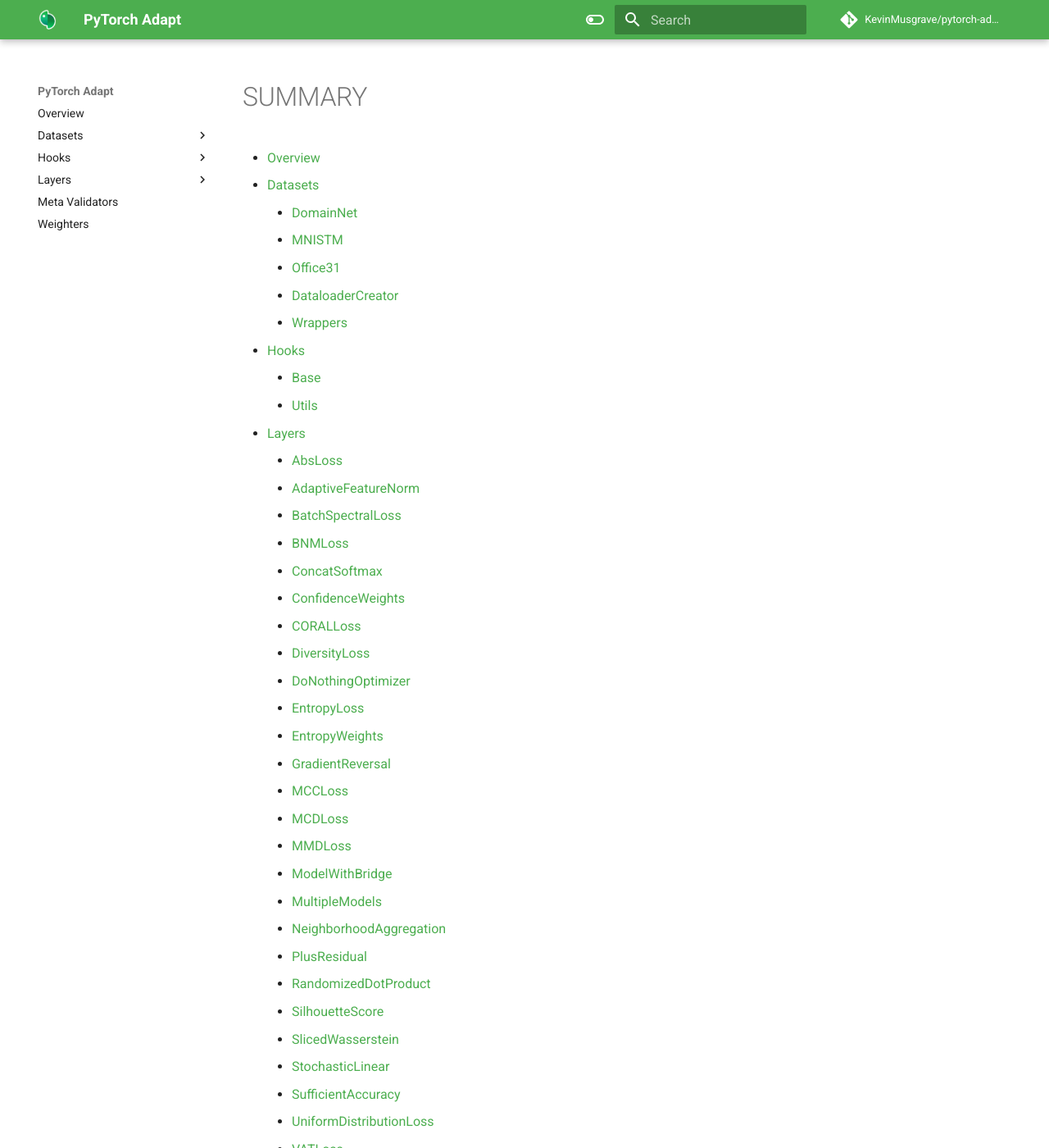
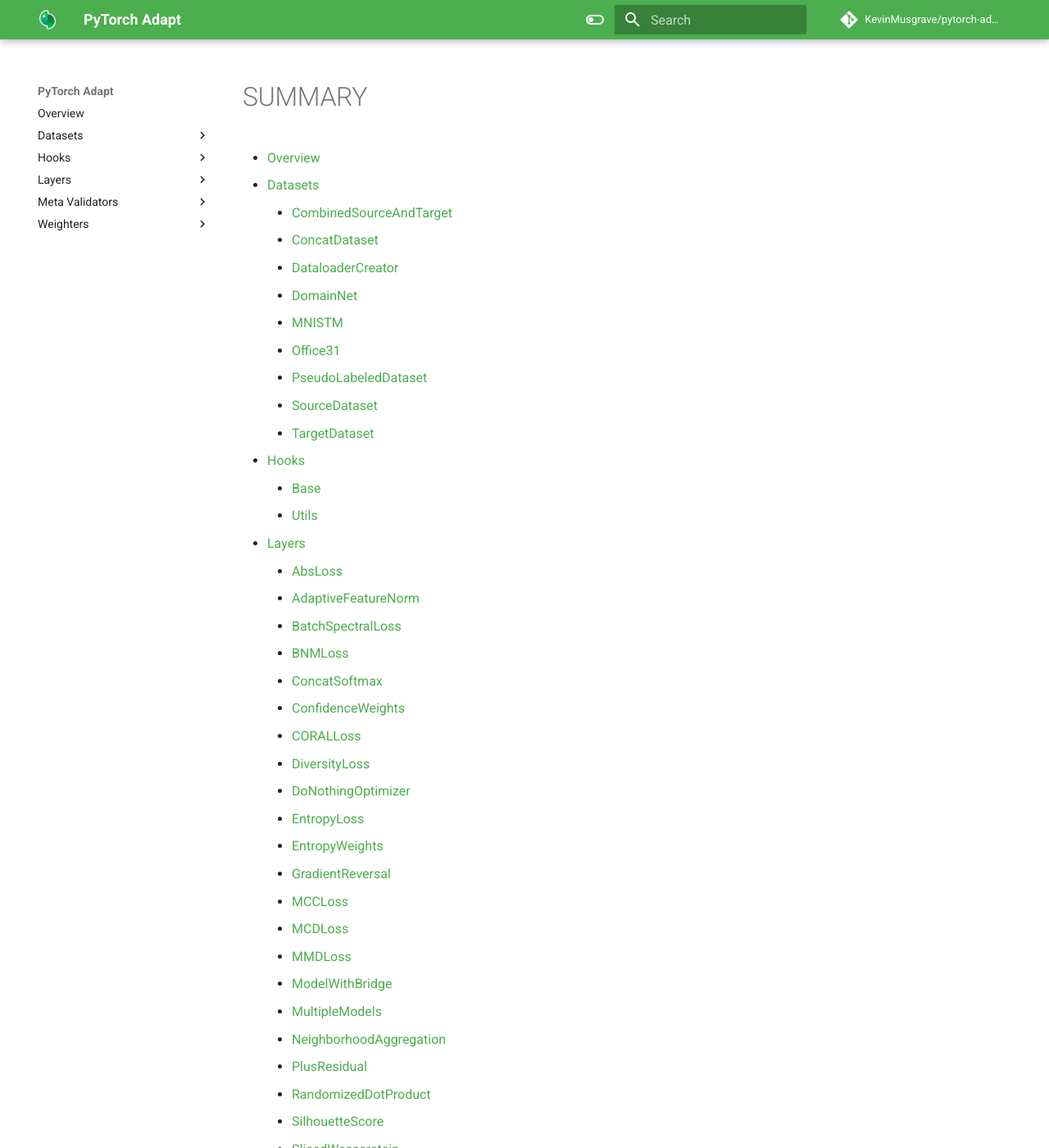
Before and after one commit to KevinMusgrave/pytorch-adapt, an MkDocs documentation site: the page built from docs/SUMMARY.md, in a window 1280 px wide and 1400 px high. Shown: the whole window at 82% size. Built offline with MkDocs 1.6.1 and Material for MkDocs 9.7.7, drawn with Linux system fonts in a browser that asks for light colours; comment, search, counter and statistics services are not loaded; some of the changed text lies outside the part shown.

Commit message:
Spread out the docs for weighters and datasets

```diff
--- a/docs/SUMMARY.md
+++ b/docs/SUMMARY.md
@@ -1,10 +1,14 @@
 - [Overview](index.md)
 - [Datasets](datasets/index.md)
+    - [CombinedSourceAndTarget](datasets/combined_source_and_target.md)
+    - [ConcatDataset](datasets/concat_dataset.md)
+    - [DataloaderCreator](datasets/dataloader_creator.md)
     - [DomainNet](datasets/domainnet.md)
     - [MNISTM](datasets/mnistm.md)
     - [Office31](datasets/office31.md)
-    - [DataloaderCreator](datasets/dataloader_creator.md)
-    - [Wrappers](datasets/wrappers.md)
+    - [PseudoLabeledDataset](datasets/pseudo_labeled_dataset.md)
+    - [SourceDataset](datasets/source_dataset.md)
+    - [TargetDataset](datasets/target_dataset.md)
 - [Hooks](hooks/index.md)
     - [Base](hooks/base.md)
     - [Utils](hooks/utils.md)
```
Also changed, not shown: other parts of docs/SUMMARY.md (+5 -0 lines), docs/datasets/combined_source_and_target.md (added, +1 -0 lines), docs/datasets/concat_dataset.md (added, +1 -0 lines), docs/datasets/pseudo_labeled_dataset.md (added, +1 -0 lines), docs/datasets/source_dataset.md (added, +1 -0 lines), docs/datasets/target_dataset.md (added, +1 -0 lines), docs/datasets/wrappers.md (deleted, +0 -9 lines), docs/meta_validators/forward_only_validator.md (added, +1 -0 lines), docs/meta_validators/index.md (deleted, +0 -3 lines), docs/meta_validators/reverse_validator.md (added, +1 -0 lines), docs/weighters/base_weighter.md (added, +1 -0 lines), docs/weighters/index.md (+0 -8 lines), docs/weighters/mean_weighter.md (added, +1 -0 lines), docs/weighters/sum_weighter.md (added, +1 -0 lines).
